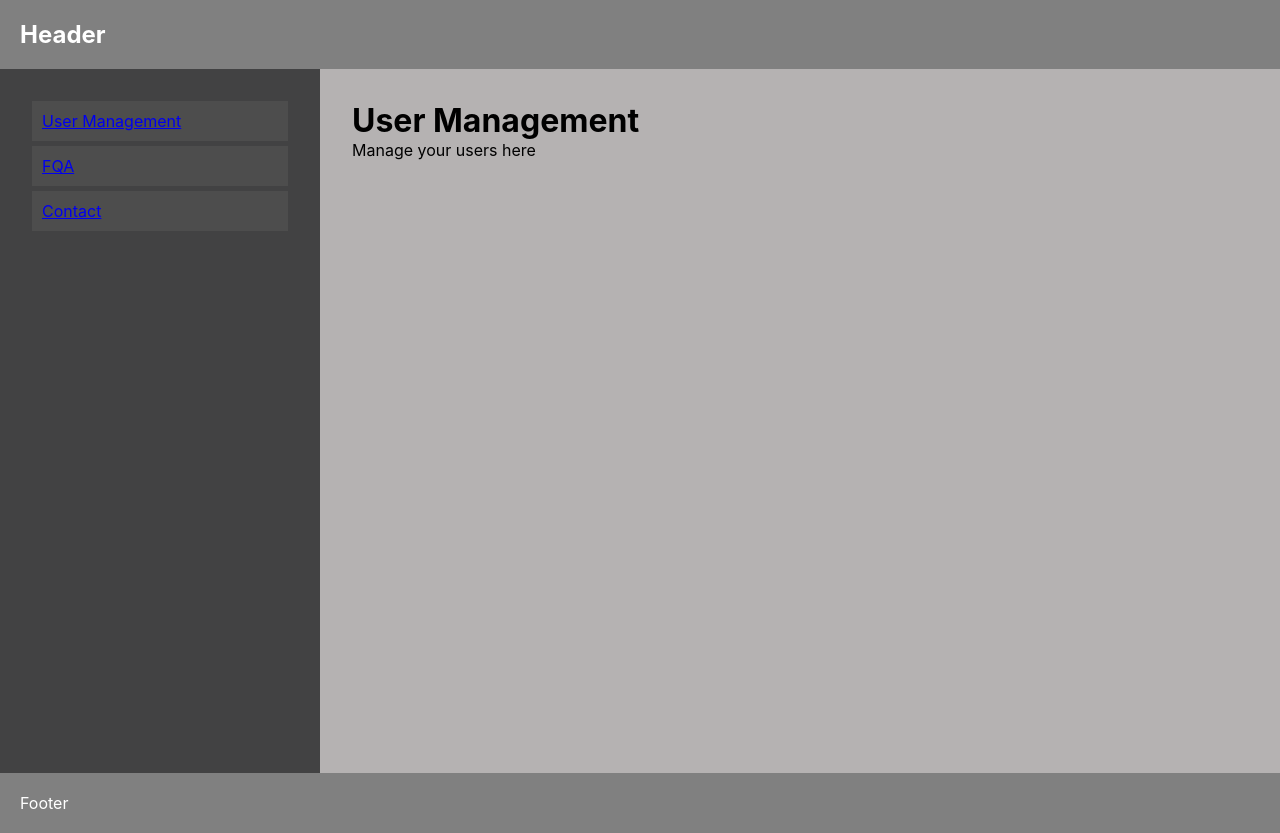
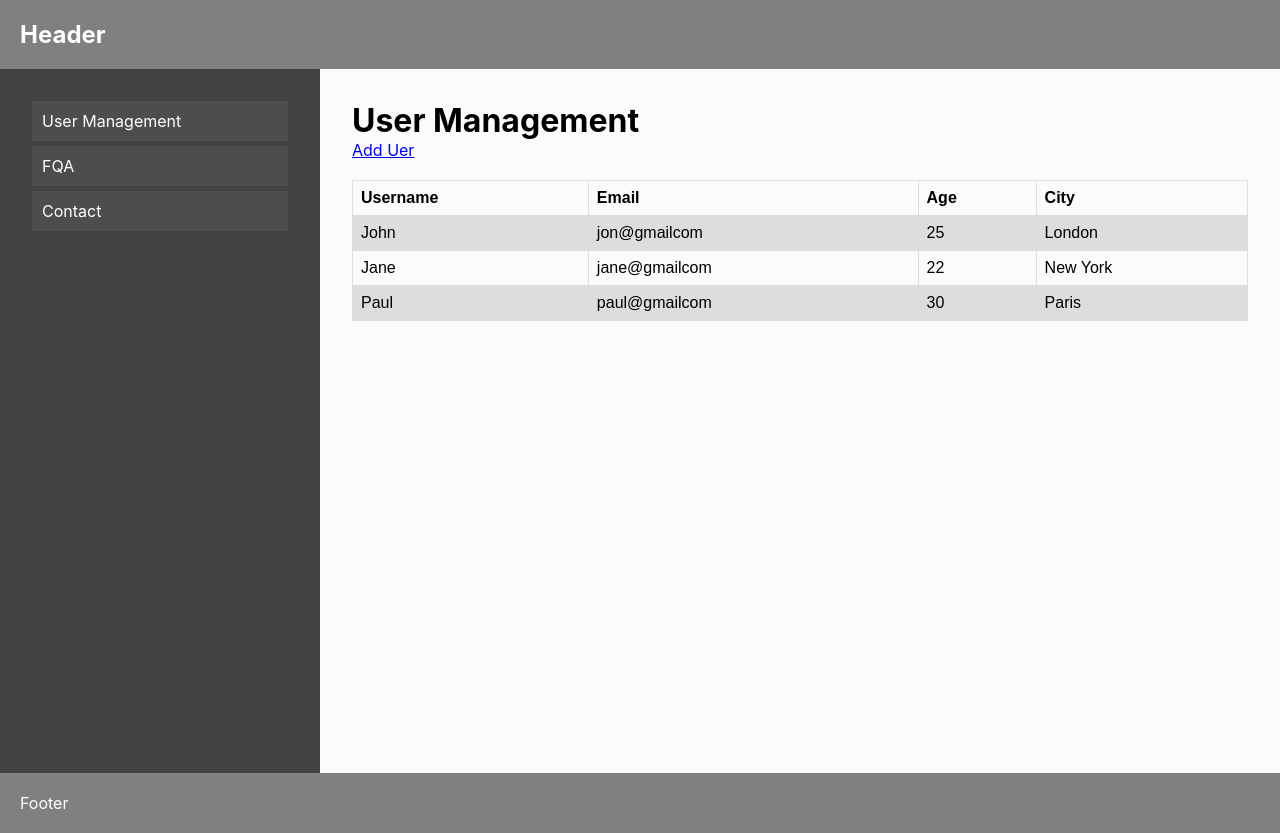
Before and after one commit to kiranmulmi/user-management-react, a React (Create React App) app: page /user-management in a window 1280 px wide. Built offline with nearby package versions, Linux system fonts and the light colour scheme.

Commit message:
add user implementation

```diff
--- a/src/App.css
+++ b/src/App.css
@@ -21,7 +21,7 @@
 
 .main-body {
   float: right;
-  background-color: #b5b2b2;
+  background-color: #fbfbfb;
   width: 70%;
   padding: 2.5%;
   height: 80vh;
@@ -46,3 +46,25 @@
   margin-bottom: 5px;
   color: #ffffff;
 }
+
+.sidebar-nav li a {
+  color: #ffffff;
+  text-decoration: none;
+}
+
+table {
+  margin-top: 20px;
+  font-family: arial, sans-serif;
+  border-collapse: collapse;
+  width: 100%;
+}
+
+td, th {
+  border: 1px solid #dddddd;
+  text-align: left;
+  padding: 8px;
+}
+
+tr:nth-child(even) {
+  background-color: #dddddd;
+}
--- a/src/App.js
+++ b/src/App.js
@@ -1,7 +1,8 @@
 import { BrowserRouter, Routes, Route } from "react-router-dom";
 import './App.css';
 import Layout from './pages/theme/Layout';
-import UserManagement from "./pages/UserManagement";
+import UserManagement from "./pages/UserManagement/UserManagement";
+import AddUser from "./pages/UserManagement/AddUser";
 import Faq from "./pages/Faq";
 import Contact from "./pages/Contact";
 
@@ -13,6 +14,7 @@ function App() {
         <Routes>
           <Route path="/" element={<Layout />} >
             <Route path="/user-management" element={<UserManagement/>} />
+            <Route path="/user-management/add" element={<AddUser/>} />
             <Route path="/faq" element={<Faq/>} />
             <Route path="/contact" element={<Contact/>} />
           </Route>
--- a/src/pages/UserManagement.js
+++ /dev/null
@@ -1,10 +0,0 @@
-const UserManagement = () => {
-  return (
-    <div>
-      <h1>User Management</h1>
-      <p>Manage your users here</p>
-    </div>
-  );
-}
-
-export default UserManagement;
--- /dev/null
+++ b/src/pages/UserManagement/AddUser.js
@@ -0,0 +1,34 @@
+import { useState } from "react";
+
+const AddUser = () => {
+  const [username, setUsername] = useState('');
+
+  const handleUsernameChange = (event) => {
+    setUsername(event.target.value);
+  }
+  const saveForm = () => {
+    console.log('save form');
+    console.log('username: ', username);
+  }
+  return (
+    <div>
+      <h2>Add User</h2>
+      <div>
+        <label>Username</label>
+        <input
+          type="text"
+          onChange={handleUsernameChange}
+          value={username} />
+      </div>
+      <div>
+        <label>Email</label>
+        <input type="text" />
+      </div>
+      <div>
+        <button onClick={saveForm}>Save</button>
+      </div>
+    </div>
+  );
+}
+
+export default AddUser;
--- /dev/null
+++ b/src/pages/UserManagement/UserManagement.js
@@ -0,0 +1,53 @@
+import { Link } from "react-router-dom";
+const UserManagement = () => {
+
+  const users = [
+    {
+      username: 'John',
+      email: 'jon@gmailcom',
+      age: 25,
+      city: 'London'
+    },
+    {
+      username: 'Jane',
+      email: 'jane@gmailcom',
+      age: 22,
+      city: 'New York'
+    },
+    {
+      username: 'Paul',
+      email: 'paul@gmailcom',
+      age: 30,
+      city: 'Paris'
+    }
+  ];
+
+  return (
+    <div>
+      <h1>User Management</h1>
+      <Link to="/user-management/add">Add Uer</Link>
+      <table>
+        <tr>
+          <th>Username</th>
+          <th>Email</th>
+          <th>Age</th>
+          <th>City</th>
+        </tr>
+        {
+          users.map((row) => {
+            return (
+              <tr>
+                <td>{row.username}</td>
+                <td>{row.email}</td>
+                <td>{row.age}</td>
+                <td>{row.city}</td>
+              </tr>
+            )
+          })
+        }
+      </table>
+    </div>
+  );
+}
+
+export default UserManagement;
```
